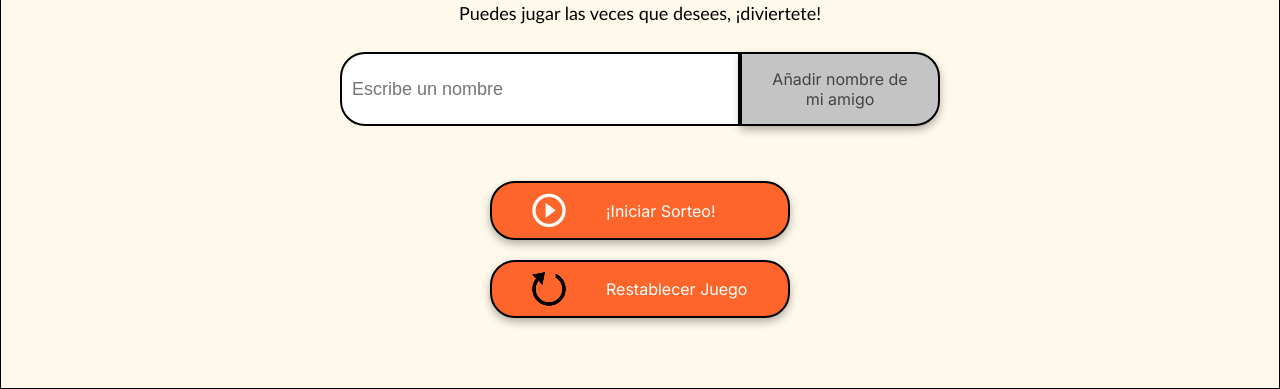
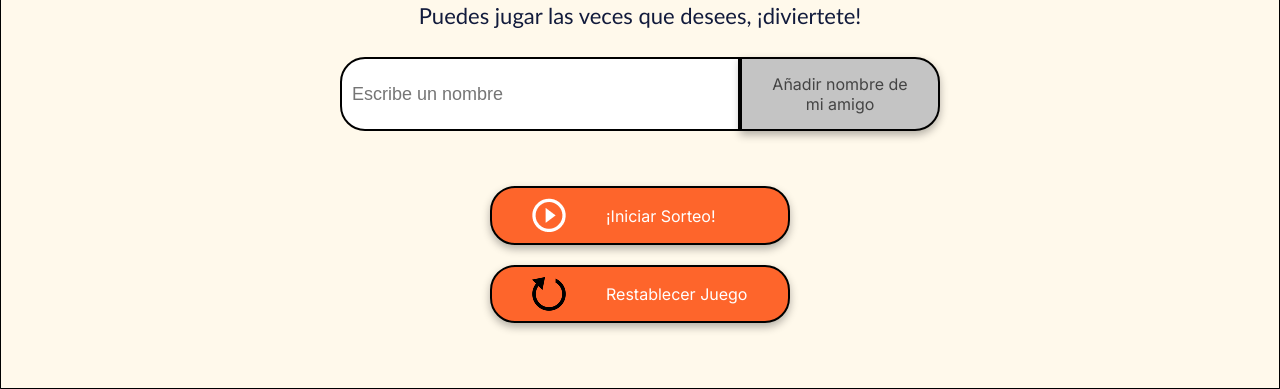
Before and after one commit to BangalterCrown/amigo-secreto, a plain HTML site: page index.html in a window 1280 px wide. Shown: the part 411-800 px from the top of the page. Drawn offline with Linux system fonts and the light colour scheme.

Commit message:
Se editaron detalles en los estilos

```diff
--- a/style.css
+++ b/style.css
@@ -72,12 +72,13 @@ body {
 
 .section-title2 {
     font-family: "Calibri", serif;
-    font-size: 18px;
+    font-size: 22px;
     font-weight: 350;
-    color: #121b3a);
+    color: #121b3c;
     margin: 8px 0;
     text-align: center;
 }
+
 /* Contenedores de entrada y botón */
 .input-wrapper {
     display: flex;
```
